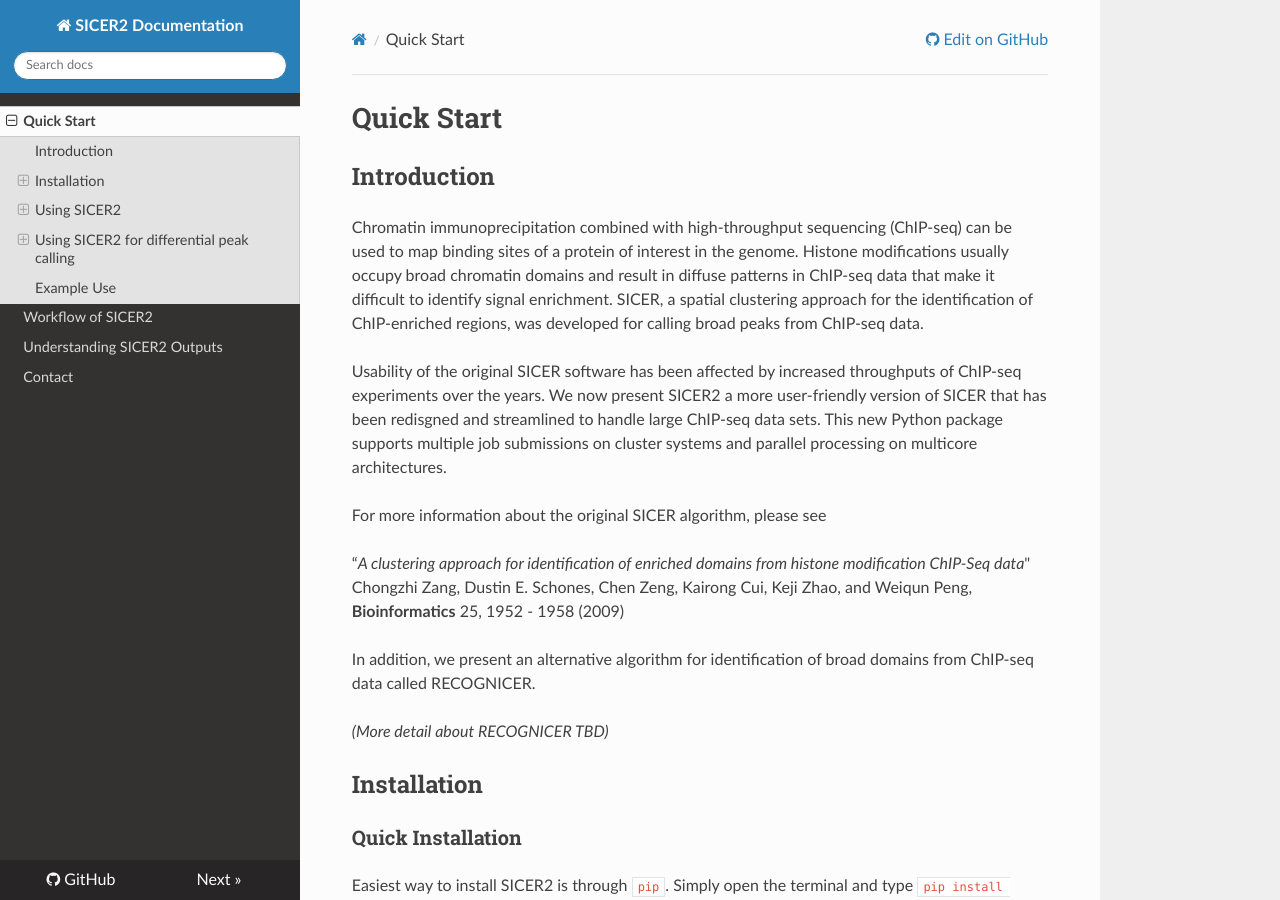
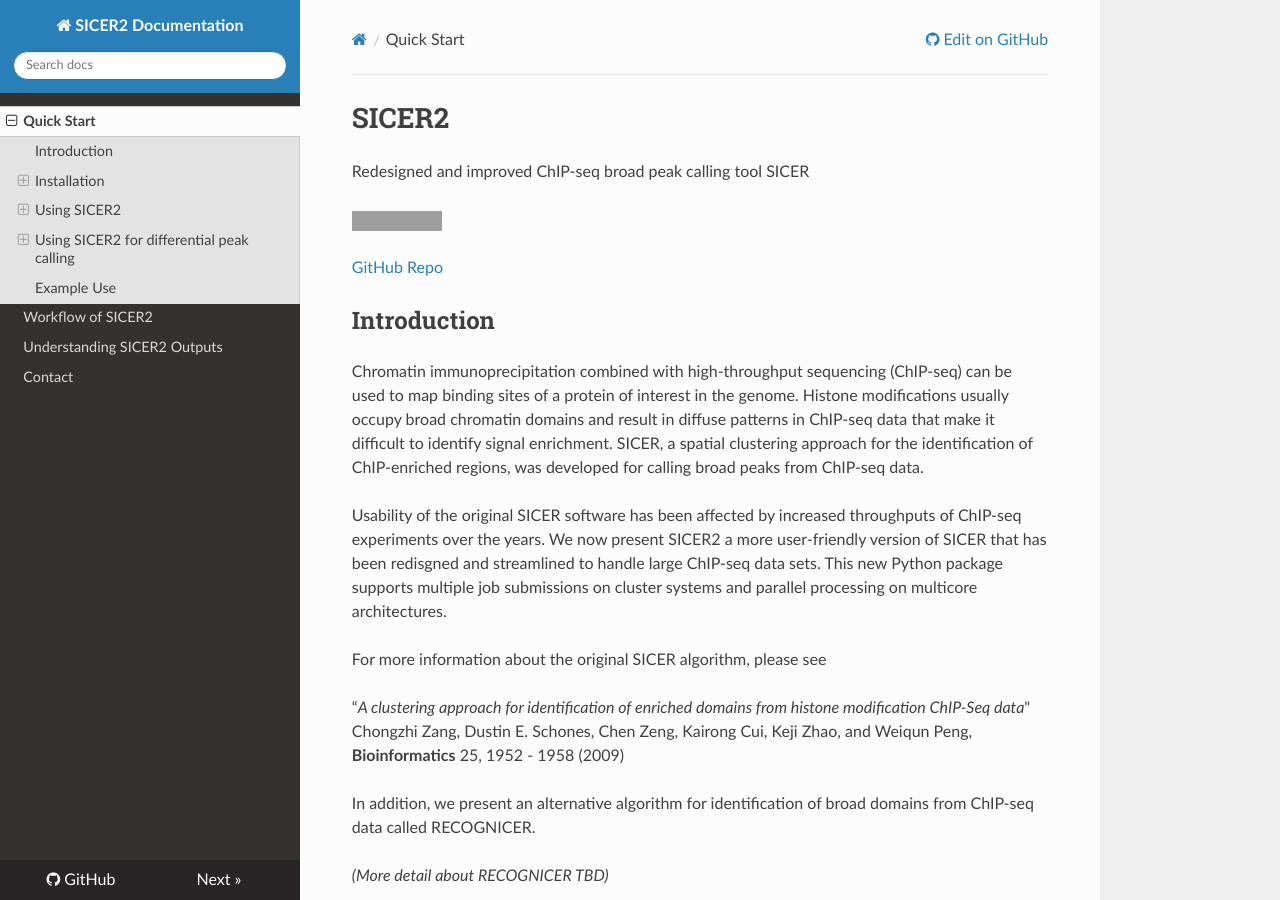
Before and after one commit to zanglab/SICER2, an MkDocs documentation site: the page built from docs/index.md, in a window 1280 px wide and 900 px high. Built offline with MkDocs 1.6.1, drawn with Linux system fonts in a browser that asks for light colours; nearby versions of some CDN libraries; old or Windows-style settings are respelled for this version of MkDocs; grey boxes are pictures that could not be loaded.

Commit message:
minor changes to documentation website and PyPI metadata

```diff
--- a/docs/index.md
+++ b/docs/index.md
@@ -1,4 +1,10 @@
-# Quick Start
+# SICER2
+Redesigned and improved ChIP-seq broad peak calling tool SICER
+
+[![Build Status](https://travis-ci.com/zanglab/SICER2.svg?branch=master)](https://travis-ci.com/zanglab/SICER2)
+
+[GitHub Repo](https://github.com/zanglab/SICER2)
+
 ## Introduction
 
 Chromatin immunoprecipitation combined with high-throughput sequencing (ChIP-seq) can be used to map binding sites of a protein of interest in the genome. Histone modifications usually occupy broad chromatin domains and result in diffuse patterns in ChIP-seq data that make it difficult to identify signal enrichment. SICER, a spatial clustering approach for the identification of ChIP-enriched regions, was developed for calling broad peaks from ChIP-seq data.
--- a/setup.py
+++ b/setup.py
@@ -15,8 +15,8 @@ ext_modules = [Extension("sicer.src.coarsegraining",["sicer/src/coarsegraining.c
 setup(
     name='SICER2',
     version='1.0.0',
-    description = 'SICER2, a bioinformatics tool',
-    long_description='Spatial Clustering for Identification of ChIP-Enriched Regions (SICER) & Coarse-graining Approach for Identifying Broad Domains from ChIP-Enriched Regions (RECOGNICER)',
+    description = 'SICER2, a redesigned and improved ChIP-seq broad peak calling tool',
+    long_description='Redesigned and improved version of the original ChIP-seq broad peak calling tool SICER. Also contains Coarse-graining Approach for Identifying Broad Domains from ChIP-Enriched Regions (RECOGNICER)',
     url = 'http://zanglab.github.io/SICER2 ',
     author = 'Jin Yong Yoo, Yiren Wang, Chongzhi Zang*',
     author_email = 'zang@virginia.edu',
```
